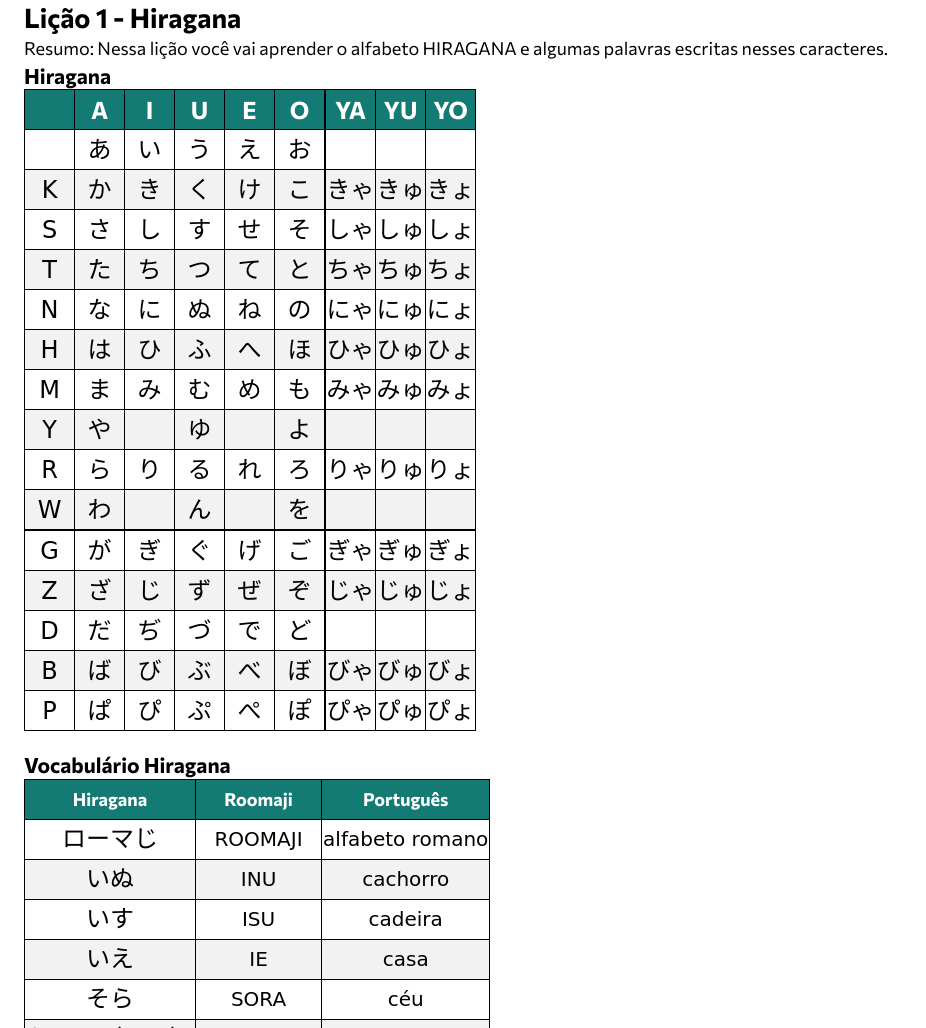
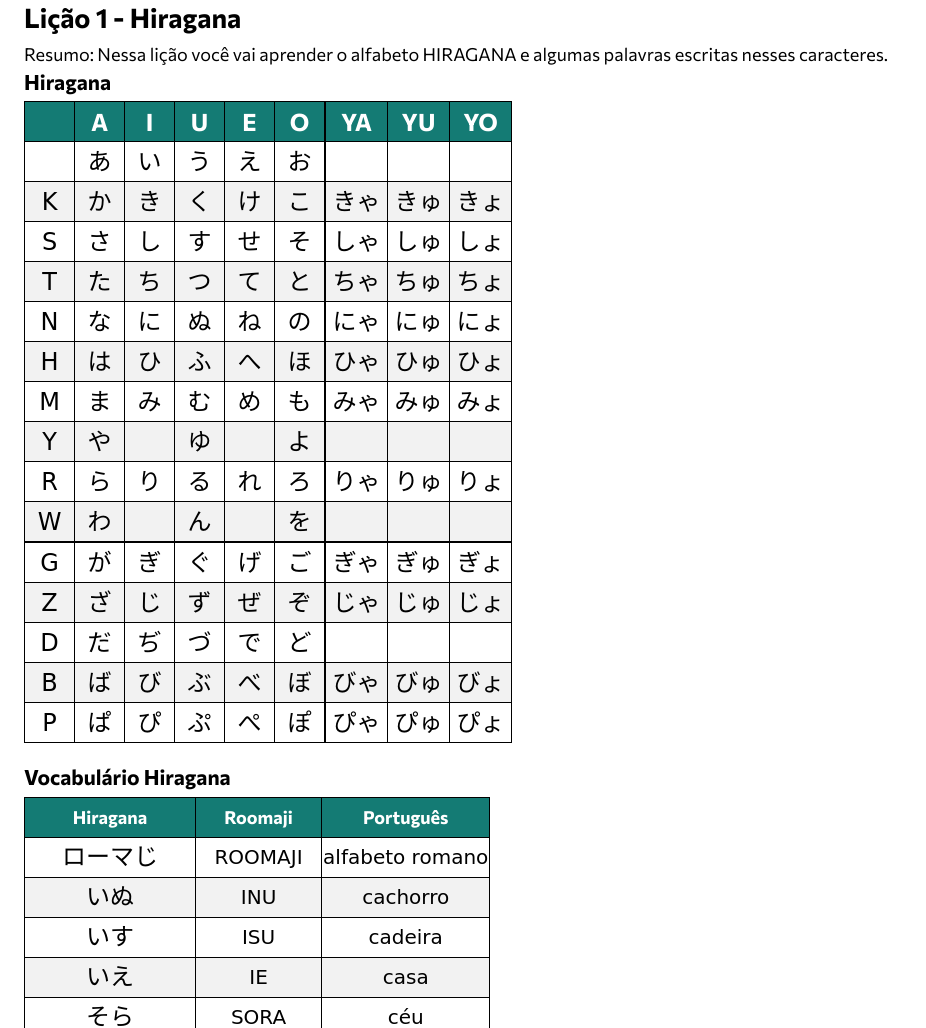
Before and after one commit to marcioUfrj/descomplica-sensei-front, a PHP site: page / in a window 1280 px wide. Shown: the part 122-1150 px from the top of the page, without its empty margins (0-926 px from the left). Run offline with PHP 8.4, Linux system fonts and the light colour scheme; some web fonts are replaced.

Commit message:
fixed table columns width

```diff
--- a/app/scss/globals/_boilerplate.scss
+++ b/app/scss/globals/_boilerplate.scss
@@ -27,6 +27,14 @@ body {
 
 main {
   max-width: rem(1600);
+
+  h2 {
+    margin-bottom: rem(6);
+  }
+
+  h3 {
+    margin-bottom: rem(6);
+  }
 }
 
 table {
@@ -138,6 +146,24 @@ table {
   //border: 1px solid black;
   font-size: rem(20);
 
+  .single-letter {
+    td {
+      width: rem(28);
+      @include breakpoint(large) {
+        width: rem(50);
+      }
+    }
+  }
+
+  .double-letter {
+    td {
+      width: rem(42);
+      @include breakpoint(large) {
+        width: rem(62);
+      }
+    }
+  }
+
   @include breakpoint(large) {
     font-size: rem(24);
   }
@@ -172,16 +198,10 @@ table {
   }
 
   td {
-    word-wrap: normal;
     border: 0;
     padding: 0;
-    width: rem(46);
     text-align: center;
     border: 1px solid black;
-
-    @include breakpoint(large) {
-      width: rem(50);
-    }
   }
 
 }
--- a/dist/css/style.css
+++ b/dist/css/style.css
@@ -62,6 +62,12 @@ body.noscroll {
 
 main {
   max-width: 100rem;
+}
+main h2 {
+  margin-bottom: 0.375rem;
+}
+main h3 {
+  margin-bottom: 0.375rem;
 }
 
 table {
@@ -154,6 +160,22 @@ table {
 .kana-table {
   font-size: 1.25rem;
 }
+.kana-table .single-letter td {
+  width: 1.75rem;
+}
+@media (min-width: 64em) {
+  .kana-table .single-letter td {
+    width: 3.125rem;
+  }
+}
+.kana-table .double-letter td {
+  width: 2.625rem;
+}
+@media (min-width: 64em) {
+  .kana-table .double-letter td {
+    width: 3.875rem;
+  }
+}
 @media (min-width: 64em) {
   .kana-table {
     font-size: 1.5rem;
@@ -184,17 +206,10 @@ table {
   font-family: var(--font-japanese);
 }
 .kana-table td {
-  word-wrap: normal;
   border: 0;
   padding: 0;
-  width: 2.875rem;
   text-align: center;
   border: 1px solid black;
-}
-@media (min-width: 64em) {
-  .kana-table td {
-    width: 3.125rem;
-  }
 }
 
 /* HTML5 display-role reset for older browsers */
--- a/index.html
+++ b/index.html
@@ -59,7 +59,7 @@
                 <th>O</th>
               </tr>
             </thead>
-            <tbody>
+            <tbody class="single-letter">
               <tr>
                 <td></td>
                 <td>あ</td>
@@ -150,7 +150,7 @@
                 <th>YO</th>
               </tr>
             </thead>
-            <tbody>
+            <tbody class="double-letter">
               <tr>
                 <td></td>
                 <td></td>
@@ -206,7 +206,7 @@
         </div>
         <div class="container-table mg-bottom-2">
           <table class="kana-table">
-            <tbody>
+            <tbody class="single-letter">
               <tr>
                 <td>G</td>
                 <td>が</td>
@@ -250,7 +250,7 @@
             </tbody>
           </table>
           <table class="kana-table">
-            <tbody>
+            <tbody class="double-letter">
               <tr>
                 <td>ぎゃ</td>
                 <td>ぎゅ</td>
@@ -343,7 +343,7 @@
               <th>O</th>
             </tr>
           </thead>
-          <tbody>
+          <tbody class="single-letter">
             <tr>
               <td></td>
               <td>ア</td>
@@ -434,7 +434,7 @@
               <th>YO</th>
             </tr>
           </thead>
-          <tbody>
+          <tbody class="double-letter">
             <tr>
               <td></td>
               <td></td>
@@ -490,7 +490,7 @@
       </div>
       <div class="container-table mg-bottom">
         <table class="kana-table">
-          <tbody>
+          <tbody class="single-letter">
             <tr>
               <td>G</td>
               <td>ガ</td>
@@ -534,7 +534,7 @@
           </tbody>
         </table>
         <table class="kana-table">
-          <tbody>
+          <tbody class="double-letter">
             <tr>
               <td>ギャ</td>
               <td>ギュ</td>
@@ -575,7 +575,7 @@
               <th>O</th>
             </tr>
           </thead>
-          <tbody>
+          <tbody class="double-letter">
             <tr>
               <td>F</td>
               <td>ファ</td>
```
Also changed, not shown: 1 other file.
